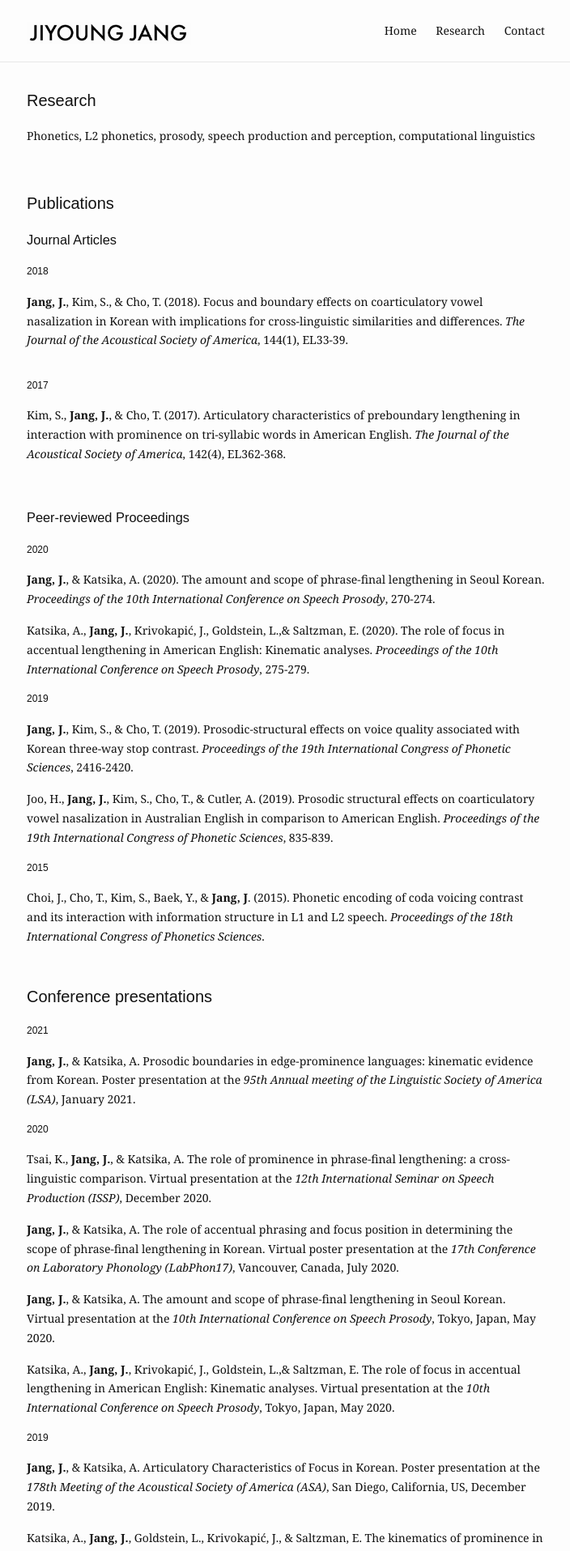
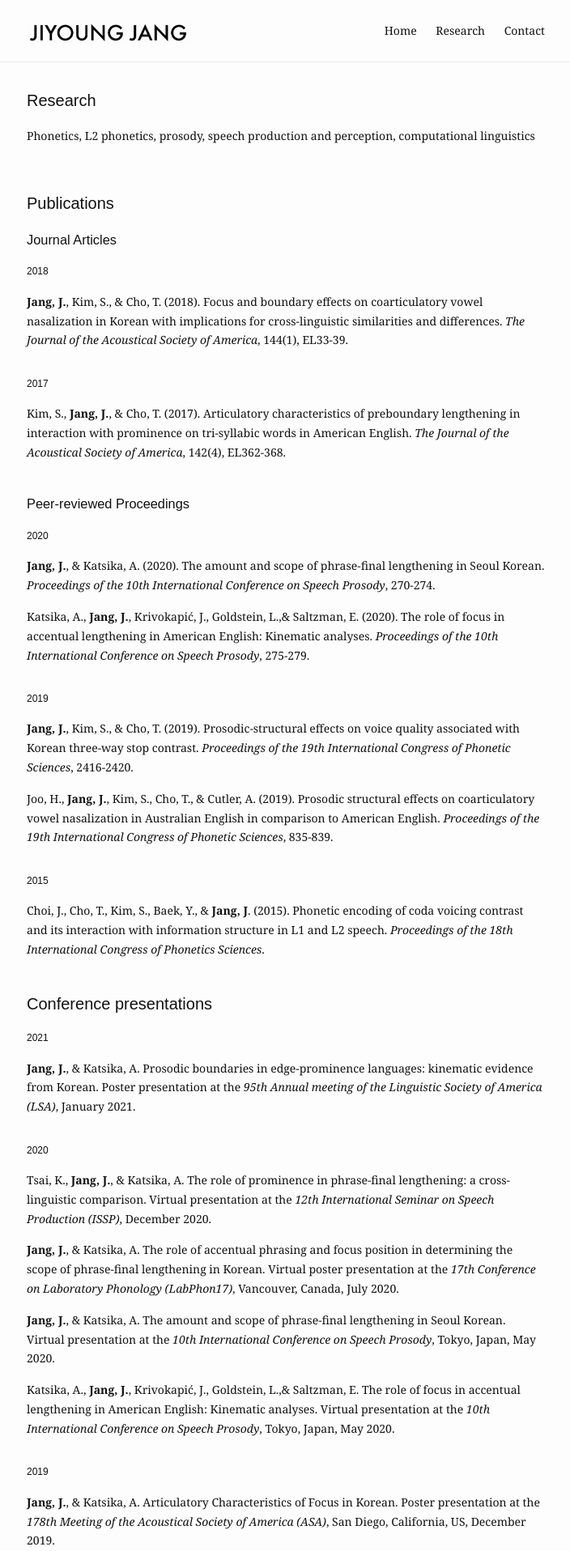
Before and after one commit to jiyoungj/jiyoungj.github.io, a Jekyll site: the page built from research.md, in a window 1280 px wide. Shown: the top 1916 px of the page at 81% size, without its empty margins (287-991 px from the left). Built offline with Jekyll 4.4.1, drawn with Linux system fonts in a browser that asks for light colours.

Commit message:
Update research.md

```diff
--- a/research.md
+++ b/research.md
@@ -14,37 +14,56 @@
  <h3>Journal Articles</h3>
 
   <h4>2018</h4>
+
    <b>Jang, J.</b>, Kim, S., & Cho, T. (2018). Focus and boundary effects on coarticulatory vowel nasalization in Korean with implications for cross-linguistic similarities and differences. <em>The Journal of the Acoustical Society of America</em>, 144(1), EL33-39.
 
-  <h6 style="font-size:2px"><br></h6>
+
+  <h6 style="font-size:1px"><br></h6>
+
   <h4>2017</h4>
+
    Kim, S., <b>Jang, J.</b>, & Cho, T. (2017). Articulatory characteristics of preboundary lengthening in interaction with prominence on tri-syllabic words in American English. <em>The Journal of the Acoustical Society of America</em>, 142(4), EL362-368.
 
-<br>
+
+<h6 style="font-size:5px"><br></h6>
 
 <h3>Peer-reviewed Proceedings</h3>
 
  <h4>2020</h4>
+
   <b>Jang, J.</b>, & Katsika, A. (2020). The amount and scope of phrase-final lengthening in Seoul Korean. <em> Proceedings of the 10th International Conference on Speech Prosody</em>, 270-274.
 
   Katsika, A., <b>Jang, J.</b>, Krivokapić, J., Goldstein, L.,& Saltzman, E. (2020). The role of focus in accentual lengthening in American English: Kinematic analyses. <em>Proceedings of the 10th International Conference on Speech Prosody</em>, 275-279.
 
+
+ <h6 style="font-size:1px"><br></h6>
+
  <h4>2019</h4>
+
   <b>Jang, J.</b>, Kim, S., & Cho, T. (2019). Prosodic-structural effects on voice quality associated with Korean three-way stop contrast. <em>Proceedings of the 19th International Congress of Phonetic Sciences</em>, 2416-2420.
 
   Joo, H., <b>Jang, J.</b>, Kim, S., Cho, T., & Cutler, A. (2019). Prosodic structural effects on coarticulatory vowel nasalization in Australian English in comparison to American English. <em>Proceedings of the 19th International Congress of Phonetic Sciences</em>, 835-839.
 
+
+ <h6 style="font-size:1px"><br></h6>
+
  <h4>2015</h4>
+
   Choi, J., Cho, T., Kim, S., Baek, Y., & <b>Jang, J</b>. (2015). Phonetic encoding of coda voicing contrast and its interaction with information structure in L1 and L2 speech. <em>Proceedings of the 18th International Congress of Phonetics Sciences</em>.
 
-<h6><br></h6>
+<h6 style="font-size:5px"><br></h6>
 
 <h1 class="page-heading">Conference presentations</h1>
 
  <h4>2021</h4>
+
   <b>Jang, J.</b>, & Katsika, A. Prosodic boundaries in edge-prominence languages: kinematic evidence from Korean. Poster presentation at the <em>95th Annual meeting of the Linguistic Society of America (LSA)</em>, January 2021.
 
+
+ <h6 style="font-size:1px"><br></h6>
+
  <h4>2020</h4>
+
   Tsai, K., <b>Jang, J.</b>, & Katsika, A. The role of prominence in phrase-final lengthening: a cross-linguistic comparison. Virtual presentation at the <em>12th International Seminar on Speech Production (ISSP)</em>, December 2020.
 
   <b>Jang, J.</b>, & Katsika, A. The role of accentual phrasing and focus position in determining the scope of phrase-final lengthening in Korean. Virtual poster presentation at the <em>17th Conference on Laboratory Phonology (LabPhon17)</em>, Vancouver, Canada, July 2020.
@@ -53,7 +72,11 @@
 
   Katsika, A., <b>Jang, J.</b>, Krivokapić, J., Goldstein, L.,& Saltzman, E. The role of focus in accentual lengthening in American English: Kinematic analyses. Virtual presentation at the <em>10th International Conference on Speech Prosody</em>, Tokyo, Japan, May 2020.
 
+
+ <h6 style="font-size:1px"><br></h6>
+
  <h4>2019</h4>
+
   <b>Jang, J.</b>, & Katsika, A. Articulatory Characteristics of Focus in Korean. Poster presentation at the <em>178th Meeting of the Acoustical Society of America (ASA)</em>, San Diego, California, US, December 2019.
 
   Katsika, A., <b>Jang, J.</b>, Goldstein, L., Krivokapić, J., & Saltzman, E. The kinematics of prominence in American English. Poster presentation at the <em>178th Meeting of the Acoustical Society of America (ASA)</em>, San Diego, California, US, December 2019.
@@ -64,6 +87,9 @@
 
   <b>Jang, J.</b>, Kim, S. & Cho, T. Effects of prosodic structure on voice quality associated with Korean three-way stop contrast. Poster presentation at the <em>Hanyang International Symposium on Phonetics and Cognitive Sciences of Language (HISPhonCog) 2019</em>, Seoul, South Korea, May 2019.
 
+
+ <h6 style="font-size:1px"><br></h6>
+
  <h4>2018</h4>
 
   <b>Jang, J.</b>, Kim, S. & Cho, T. Prosodic modulation of coarticulatory vowel nasalization in L2 English. Oral presentation at the <em>7th International Conferences on Phonology and Morphology (ICPM)</em>, Seoul, South Korea, June 2018.
@@ -72,10 +98,16 @@
 
   <b>Jang, J.</b>, Kim, S. & Cho, T. Effects of prosodic structure on nasal coarticulation in Korean and L2 English. Poster presentation at the <em>Hanyang International Symposium on Phonetics and Cognitive Sciences of Language (HISPhonCog) 2018</em>, Seoul, South Korea, May 2018.
 
+
+ <h6 style="font-size:1px"><br></h6>
+
  <h4>2016</h4>
 
   <b>Jang, J.</b>, Kim, S. & Cho, T. Phrase-final lengthening revisited: from an articulatory perspective. Oral presentation at the <em>2016 Fall Conference of the Korean Society of Speech Sciences</em>, Seoul, South Korea, November 2016.
 
+
+ <h6 style="font-size:1px"><br></h6>
+
  <h4>2015</h4>
 
   Choi, J., Cho, T., Kim, S., Baek, Y., & <b>Jang, J</b>. Phonetic encoding of coda voicing contrast and its interaction with information structure in L1 and L2 speech. Poster presentation at the <em>18th International Congress of Phonetics Sciences (ICPhS)</em>, Glasgow, U.K., August 2015.
```
